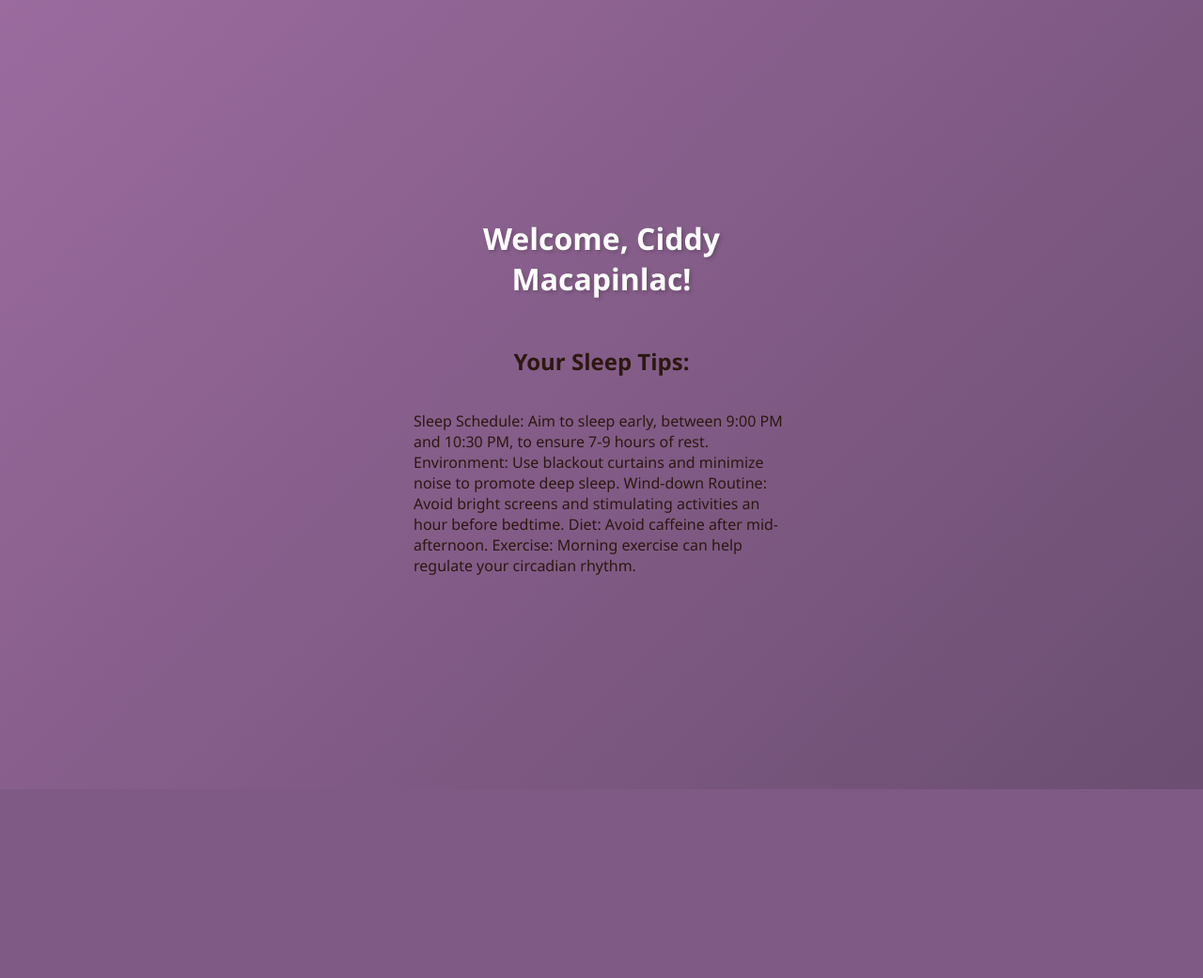
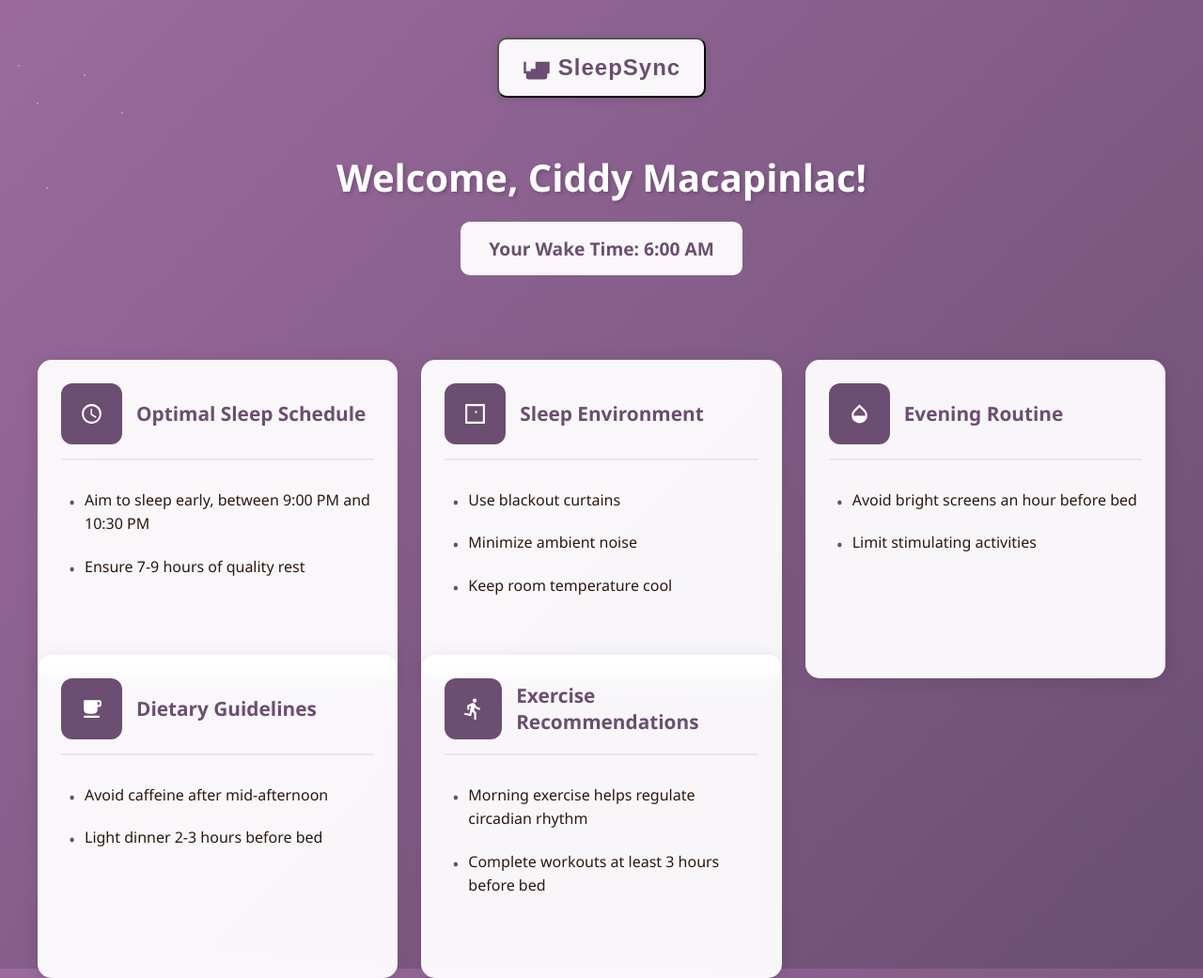
Before and after one commit to ciddysed/SleepSync_Django, a Django app: page /tracker/sleep_tips/ in a window 1280 px wide. Shown: the whole page at 94% size. Before the commit the page ends 840 px from the top, so only its background shows below. Run offline with Django 5.2, Linux system fonts and the light colour scheme; a user stored in the database is signed in.

Commit message:
Updated Sleep_Tips html

```diff
--- a/tracker/templates/tracker/progress_list.html
+++ b/tracker/templates/tracker/progress_list.html
@@ -143,12 +143,12 @@
 <body>
     <div class="stars"></div>
     <div class="container">
-        <div class="logo">
+        <button class="logo" onclick="window.location.href='{% url 'landing_page' %}'">
             <svg viewBox="0 0 24 24">
                 <path d="M19 7h-8v8H3V7H1v10h2v3c0 1.1.9 2 2 2h14c1.1 0 2-.9 2-2v-3h2V7h-2zM7 19h10v-6H7v6z"/>
             </svg>
             <span class="logo-text">SleepSync</span>
-        </div>
+        </button>
         <h1>Sleep Progress List</h1>
         <a href="{% url 'progress_create' %}" class="create-btn">Create New Progress</a>
         <ul>
--- a/tracker/templates/tracker/routine_list.html
+++ b/tracker/templates/tracker/routine_list.html
@@ -151,12 +151,12 @@
 <body>
     <div class="stars"></div>
     <div class="container">
-        <div class="logo">
+        <button class="logo" onclick="window.location.href='{% url 'landing_page' %}'">
             <svg viewBox="0 0 24 24">
                 <path d="M19 7h-8v8H3V7H1v10h2v3c0 1.1.9 2 2 2h14c1.1 0 2-.9 2-2v-3h2V7h-2zM7 19h10v-6H7v6z"/>
             </svg>
             <span class="logo-text">SleepSync</span>
-        </div>
+        </button>
 
         <h2>Relaxation Routine List</h2>
         <a href="{% url 'routine_create' %}" class="create-btn">Add New Routine</a>
--- a/tracker/templates/tracker/sleep_tips.html
+++ b/tracker/templates/tracker/sleep_tips.html
@@ -3,7 +3,7 @@
 <head>
     <meta charset="UTF-8">
     <meta name="viewport" content="width=device-width, initial-scale=1.0">
-    <title>User Dashboard</title>
+    <title>Your Sleep Tips</title>
     <style>
         body {
             font-family: 'Segoe UI', sans-serif;
@@ -13,102 +13,33 @@
             display: flex;
             flex-direction: column;
             align-items: center;
-            justify-content: center;
-            padding: 20px;
+            padding: 40px 20px;
             color: #2c1810;
         }
 
         .container {
             width: 100%;
-            max-width: 400px;
-            position: relative;
+            max-width: 1200px;
             display: flex;
             flex-direction: column;
             align-items: center;
+            gap: 30px;
         }
 
-        h1 {
-            color: #fff;
-            text-shadow: 2px 2px 4px rgba(0,0,0,0.2);
-            margin-bottom: 30px;
+        .header-section {
+            width: 100%;
             text-align: center;
-        }
-
-        form {
-            width: 100%;
-            background: rgba(255, 255, 255, 0.95);
-            padding: 25px;
-            border-radius: 15px;
-            box-shadow: 0 4px 20px rgba(0, 0, 0, 0.2);
-            backdrop-filter: blur(10px);
-        }
-
-        .form-group {
-            margin-bottom: 15px;
-        }
-
-        label {
-            display: block;
-            margin-bottom: 5px;
-            color: #6b4e71;
-            font-weight: 500;
-        }
-
-        input {
-            width: calc(100% - 24px);
-            padding: 12px;
-            margin: 10px 0;
-            border: 2px solid #9b6b9e;
-            border-radius: 8px;
-            background-color: #fff;
-            transition: border-color 0.3s ease;
-        }
-
-        input:focus {
-            outline: none;
-            border-color: #6b4e71;
-            box-shadow: 0 0 5px rgba(107, 78, 113, 0.3);
-        }
-
-        button {
-            width: 100%;
-            padding: 12px;
-            margin: 20px 0 10px;
-            border: none;
-            border-radius: 8px;
-            background-color: #6b4e71;
-            color: white;
-            font-size: 16px;
-            cursor: pointer;
-            transition: background-color 0.3s ease;
-        }
-
-        button:hover {
-            background-color: #9b6b9e;
-        }
-
-        .cancel-link {
-            display: block;
-            text-align: center;
-            margin-top: 15px;
-            text-decoration: none;
-            color: #fff;
-            font-weight: 500;
-            transition: color 0.3s ease;
-        }
-
-        .cancel-link:hover {
-            color: #ddd;
+            margin-bottom: 20px;
         }
 
         .logo {
-            display: flex;
+            display: inline-flex;
             align-items: center;
             gap: 8px;
             padding: 15px 25px;
             background: rgba(255, 255, 255, 0.95);
             border-radius: 10px;
-            margin-bottom: 20px;
+            margin-bottom: 30px;
             box-shadow: 0 2px 10px rgba(0, 0, 0, 0.1);
         }
 
@@ -125,15 +56,109 @@
             letter-spacing: 1px;
         }
 
-        .moon-icon {
+        h1 {
+            color: #fff;
+            text-shadow: 2px 2px 4px rgba(0,0,0,0.2);
+            margin-bottom: 20px;
+            font-size: 2.5em;
+        }
+
+        .wake-time {
+            background: rgba(255, 255, 255, 0.95);
+            padding: 15px 30px;
+            border-radius: 10px;
+            color: #6b4e71;
+            font-weight: bold;
+            font-size: 1.2em;
+            display: inline-block;
+            margin-bottom: 40px;
+        }
+
+        .tips-container {
+            display: grid;
+            grid-template-columns: repeat(auto-fit, minmax(350px, 1fr));
+            gap: 25px;
+            width: 100%;
+            padding: 0 20px;
+        }
+
+        .tip-box {
+            background: rgba(255, 255, 255, 0.95);
+            padding: 25px;
+            border-radius: 15px;
+            box-shadow: 0 4px 20px rgba(0, 0, 0, 0.1);
+            backdrop-filter: blur(10px);
+            transition: all 0.3s ease;
+            height: 100%;
+            display: flex;
+            flex-direction: column;
+        }
+
+        .tip-box:hover {
+            transform: translateY(-5px);
+            box-shadow: 0 6px 25px rgba(0, 0, 0, 0.15);
+        }
+
+        .tip-header {
+            display: flex;
+            align-items: center;
+            gap: 15px;
+            margin-bottom: 20px;
+            padding-bottom: 15px;
+            border-bottom: 2px solid rgba(107, 78, 113, 0.1);
+        }
+
+        .tip-icon {
+            width: 45px;
+            height: 45px;
+            padding: 10px;
+            background: #6b4e71;
+            border-radius: 12px;
+            display: flex;
+            align-items: center;
+            justify-content: center;
+            transition: all 0.3s ease;
+        }
+
+        .tip-box:hover .tip-icon {
+            background: #9b6b9e;
+        }
+
+        .tip-icon svg {
+            width: 25px;
+            height: 25px;
+            fill: white;
+        }
+
+        .tip-title {
+            font-size: 1.3em;
+            font-weight: bold;
+            color: #6b4e71;
+        }
+
+        .tip-content {
+            flex-grow: 1;
+        }
+
+        .tip-list {
+            list-style: none;
+            padding: 0;
+            margin: 0;
+        }
+
+        .tip-list li {
+            padding: 10px 0 10px 25px;
+            color: #2c1810;
+            position: relative;
+            line-height: 1.6;
+        }
+
+        .tip-list li:before {
+            content: "•";
+            color: #6b4e71;
             position: absolute;
-            top: -60px;
-            right: 20px;
-            width: 50px;
-            height: 50px;
-            background: #fff;
-            border-radius: 50%;
-            box-shadow: inset -10px -10px 0 #9b6b9e;
+            left: 8px;
+            font-size: 1.2em;
         }
 
         .stars {
@@ -149,84 +174,82 @@
                 radial-gradient(1px 1px at 130px 80px, white, rgba(0,0,0,0));
         }
 
-        .flatpickr-input {
-            background: white !important;
-            cursor: pointer;
-        }
+        @media (max-width: 768px) {
+            .tips-container {
+                grid-template-columns: 1fr;
+                padding: 0 10px;
+            }
 
-        .flatpickr-calendar {
-            background: rgba(255, 255, 255, 0.95) !important;
-            box-shadow: 0 4px 20px rgba(0, 0, 0, 0.2) !important;
-            border-radius: 10px !important;
-            border: none !important;
-            margin-top: 5px;
-        }
+            .container {
+                padding: 10px;
+            }
 
-        .flatpickr-months {
-            background: #6b4e71 !important;
-            color: white !important;
-            border-radius: 10px 10px 0 0 !important;
-        }
+            h1 {
+                font-size: 2em;
+            }
 
-        .flatpickr-month {
-            color: white !important;
-        }
-
-        .flatpickr-current-month {
-            padding: 10px 0 !important;
-        }
-
-        .flatpickr-monthDropdown-months {
-            color: white !important;
-        }
-
-        .flatpickr-weekday {
-            color: #6b4e71 !important;
-            font-weight: bold !important;
-        }
-
-        .flatpickr-day {
-            color: #2c1810 !important;
-        }
-
-        .flatpickr-day.selected {
-            background: #6b4e71 !important;
-            border-color: #6b4e71 !important;
-            color: white !important;
-        }
-
-        .flatpickr-day:hover {
-            background: #9b6b9e !important;
-            color: white !important;
-        }
-
-        .flatpickr-prev-month,
-        .flatpickr-next-month {
-            color: white !important;
-            fill: white !important;
-        }
-
-        .flatpickr-prev-month:hover,
-        .flatpickr-next-month:hover {
-            opacity: 0.8 !important;
-        }
-
-        .errorlist {
-            color: #ff4444;
-            list-style: none;
-            padding: 0;
-            margin: 5px 0;
-            font-size: 14px;
-
-
+            .wake-time {
+                font-size: 1.1em;
+                padding: 12px 20px;
+            }
         }
     </style>
 </head>
 <body>
+    <div class="stars"></div>
     <div class="container">
-        <h1>Welcome, {{ user.name }}!</h1>
-        <h2>Your Sleep Tips:</h2>
-        <p>{{ sleep_tips }}</p>  <!-- This will show the sleep tips based on preferredWakeTime -->
+        <div class="header-section">
+            <button class="logo" onclick="window.location.href='{% url 'landing_page' %}'">
+                <svg viewBox="0 0 24 24">
+                    <path d="M19 7h-8v8H3V7H1v10h2v3c0 1.1.9 2 2 2h14c1.1 0 2-.9 2-2v-3h2V7h-2zM7 19h10v-6H7v6z"/>
+                </svg>
+                <span class="logo-text">SleepSync</span>
+            </button>
+            <h1>Welcome{% if user.name %}, {{ user.name }}{% endif %}!</h1>
+            {% if preferredWakeTime %}
+                <div class="wake-time">Your Wake Time: {{ preferredWakeTime|time:"g:i A" }}</div>
+            {% endif %}
+        </div>
+
+        <div class="tips-container">
+            {% for category, data in tips.items %}
+                <div class="tip-box">
+                    <div class="tip-header">
+                        <div class="tip-icon">
+                            {% if category == 'schedule' %}
+                                <svg viewBox="0 0 24 24">
+                                    <path d="M12 2C6.5 2 2 6.5 2 12s4.5 10 10 10 10-4.5 10-10S17.5 2 12 2zm0 18c-4.41 0-8-3.59-8-8s3.59-8 8-8 8 3.59 8 8-3.59 8-8 8zm.5-13H11v6l5.2 3.2.8-1.3-4.5-2.7V7z"/>
+                                </svg>
+                            {% elif category == 'environment' %}
+                                <svg viewBox="0 0 24 24">
+                                    <path d="M20 4v16H4V4h16m2-2H2v20h20V2zm-8 9h-2V9h2v2z"/>
+                                </svg>
+                            {% elif category == 'routine' %}
+                                <svg viewBox="0 0 24 24">
+                                    <path d="M17.66 8L12 2.35 6.34 8A8.02 8.02 0 004 13.64c0 2 .78 4.11 2.34 5.67a7.99 7.99 0 0011.32 0c1.56-1.56 2.34-3.67 2.34-5.67A8.02 8.02 0 0017.66 8zM6 14c.01-2 .62-3.27 1.76-4.4L12 5.27l4.24 4.38C17.38 10.77 17.99 12 18 14H6z"/>
+                                </svg>
+                            {% elif category == 'diet' %}
+                                <svg viewBox="0 0 24 24">
+                                    <path d="M20 3H4v10c0 2.21 1.79 4 4 4h6c2.21 0 4-1.79 4-4v-3h2c1.11 0 2-.89 2-2V5c0-1.11-.89-2-2-2zm0 5h-2V5h2v3zM4 19h16v2H4z"/>
+                                </svg>
+                            {% elif category == 'exercise' %}
+                                <svg viewBox="0 0 24 24">
+                                    <path d="M13.49 5.48c1.1 0 2-.9 2-2s-.9-2-2-2-2 .9-2 2 .9 2 2 2zm-3.6 13.9l1-4.4 2.1 2v6h2v-7.5l-2.1-2 .6-3c1.3 1.5 3.3 2.5 5.5 2.5v-2c-1.9 0-3.5-1-4.3-2.4l-1-1.6c-.4-.6-1-1-1.7-1-.3 0-.5.1-.8.1l-5.2 2.2v4.7h2v-3.4l1.8-.7-1.6 8.1-4.9-1-.4 2 7 1.4z"/>
+                                </svg>
+                            {% endif %}
+                        </div>
+                        <div class="tip-title">{{ data.title }}</div>
+                    </div>
+                    <div class="tip-content">
+                        <ul class="tip-list">
+                            {% for tip in data.tips %}
+                                <li>{{ tip }}</li>
+                            {% endfor %}
+                        </ul>
+                    </div>
+                </div>
+            {% endfor %}
+        </div>
     </div>
 </body>
 </html>
--- a/tracker/templates/tracker/sleeptrack_list.html
+++ b/tracker/templates/tracker/sleeptrack_list.html
@@ -142,12 +142,12 @@
 <body>
     <div class="stars"></div>
     <div class="container">
-        <div class="logo">
+        <button class="logo" onclick="window.location.href='{% url 'landing_page' %}'">
             <svg viewBox="0 0 24 24">
                 <path d="M19 7h-8v8H3V7H1v10h2v3c0 1.1.9 2 2 2h14c1.1 0 2-.9 2-2v-3h2V7h-2zM7 19h10v-6H7v6z"/>
             </svg>
             <span class="logo-text">SleepSync</span>
-        </div>
+        </button>
         <h1>Sleep Track List</h1>
         <a href="{% url 'sleeptrack_create' %}" class="create-btn">Create New Sleep Track</a>
         <ul>
--- a/tracker/templates/tracker/user_list.html
+++ b/tracker/templates/tracker/user_list.html
@@ -158,12 +158,12 @@
 <body>
     <div class="stars"></div>
     <div class="container">
-        <div class="logo">
+        <button class="logo" onclick="window.location.href='{% url 'landing_page' %}'">
             <svg viewBox="0 0 24 24">
                 <path d="M19 7h-8v8H3V7H1v10h2v3c0 1.1.9 2 2 2h14c1.1 0 2-.9 2-2v-3h2V7h-2zM7 19h10v-6H7v6z"/>
             </svg>
             <span class="logo-text">SleepSync</span>
-        </div>
+        </button>
 
         <h2>User List</h2>
         <a href="{% url 'user_create' %}" class="create-btn">Add New User</a>
--- a/tracker/views.py
+++ b/tracker/views.py
@@ -240,41 +240,130 @@ from datetime import datetime
 def get_sleep_tips(wake_time):
     wake_hour = wake_time.hour
 
+    # Early Morning (5 AM - 9 AM)
     if 5 <= wake_hour <= 9:
-        return (
-            "Sleep Schedule: Aim to sleep early, between 9:00 PM and 10:30 PM, to ensure 7-9 hours of rest. "
-            "Environment: Use blackout curtains and minimize noise to promote deep sleep. "
-            "Wind-down Routine: Avoid bright screens and stimulating activities an hour before bedtime. "
-            "Diet: Avoid caffeine after mid-afternoon. "
-            "Exercise: Morning exercise can help regulate your circadian rhythm."
-        )
+        return {
+            'schedule': {
+                'title': 'Optimal Sleep Schedule',
+                'icon': 'clock',
+                'tips': ['Aim to sleep early, between 9:00 PM and 10:30 PM', 'Ensure 7-9 hours of quality rest']
+            },
+            'environment': {
+                'title': 'Sleep Environment',
+                'icon': 'moon',
+                'tips': ['Use blackout curtains', 'Minimize ambient noise', 'Keep room temperature cool']
+            },
+            'routine': {
+                'title': 'Evening Routine',
+                'icon': 'book',
+                'tips': ['Avoid bright screens an hour before bed', 'Limit stimulating activities']
+            },
+            'diet': {
+                'title': 'Dietary Guidelines',
+                'icon': 'coffee',
+                'tips': ['Avoid caffeine after mid-afternoon', 'Light dinner 2-3 hours before bed']
+            },
+            'exercise': {
+                'title': 'Exercise Recommendations',
+                'icon': 'activity',
+                'tips': ['Morning exercise helps regulate circadian rhythm', 'Complete workouts at least 3 hours before bed']
+            }
+        }
+
+    # Late Morning (11 AM - 1 PM)
     elif 11 <= wake_hour <= 13:
-        return (
-            "Sleep Schedule: Sleep between midnight and 7:00 AM for consistency. Avoid late-night caffeine. "
-            "Environment: Keep the room dark and quiet for optimal rest. "
-            "Wind-down Routine: Wind down your day with relaxing activities like reading or meditating."
-        )
+        return {
+            'schedule': {
+                'title': 'Sleep Schedule',
+                'icon': 'clock',
+                'tips': ['Sleep between midnight and 7:00 AM', 'Maintain consistent sleep times']
+            },
+            'environment': {
+                'title': 'Room Setup',
+                'icon': 'moon',
+                'tips': ['Keep the room dark and quiet', 'Use white noise if needed']
+            },
+            'routine': {
+                'title': 'Relaxation Routine',
+                'icon': 'book',
+                'tips': ['Read before bed', 'Practice meditation or deep breathing']
+            }
+        }
+
+    # Afternoon (2 PM - 5 PM)
     elif 14 <= wake_hour <= 17:
-        return (
-            "Sleep Schedule: Aim for 7-8 hours of sleep, starting from midnight. Avoid naps too late in the day. "
-            "Environment: Make sure your room is cool and dark. "
-            "Diet: Light meals are best before bedtime, and avoid heavy or spicy foods."
-        )
+        return {
+            'schedule': {
+                'title': 'Sleep Duration',
+                'icon': 'clock',
+                'tips': ['Aim for 7-8 hours of sleep', 'Start bedtime routine from midnight', 'Avoid late afternoon naps']
+            },
+            'environment': {
+                'title': 'Room Conditions',
+                'icon': 'moon',
+                'tips': ['Maintain cool room temperature', 'Ensure complete darkness']
+            },
+            'diet': {
+                'title': 'Evening Diet',
+                'icon': 'coffee',
+                'tips': ['Choose light meals before bed', 'Avoid spicy and heavy foods']
+            }
+        }
+
+    # Evening (6 PM - 9 PM)
     elif 18 <= wake_hour <= 21:
-        return (
-            "Sleep Schedule: Sleep between 10:00 PM and 6:00 AM for best results. "
-            "Environment: Use blackout curtains and noise reduction techniques. "
-            "Diet: Avoid excessive caffeine intake in the evening. "
-            "Wind-down Routine: Avoid stimulating activities before bed."
-        )
+        return {
+            'schedule': {
+                'title': 'Sleep Timing',
+                'icon': 'clock',
+                'tips': ['Sleep between 10:00 PM and 6:00 AM', 'Follow a consistent schedule']
+            },
+            'environment': {
+                'title': 'Sleep Environment',
+                'icon': 'moon',
+                'tips': ['Use blackout curtains', 'Implement noise reduction']
+            },
+            'diet': {
+                'title': 'Evening Habits',
+                'icon': 'coffee',
+                'tips': ['Avoid evening caffeine', 'Stay hydrated during the day']
+            },
+            'routine': {
+                'title': 'Night Routine',
+                'icon': 'book',
+                'tips': ['Avoid stimulating activities', 'Practice calming exercises']
+            }
+        }
+
+    # Night (10 PM - 11 PM)
     elif 22 <= wake_hour <= 23:
-        return (
-            "Sleep Schedule: Consider sleeping before midnight to wake up refreshed. "
-            "Environment: Minimize light exposure and make your bedroom relaxing. "
-            "Wind-down Routine: Begin relaxing at least an hour before sleep."
-        )
+        return {
+            'schedule': {
+                'title': 'Night Schedule',
+                'icon': 'clock',
+                'tips': ['Sleep before midnight', 'Plan for complete sleep cycles']
+            },
+            'environment': {
+                'title': 'Bedroom Setup',
+                'icon': 'moon',
+                'tips': ['Minimize light exposure', 'Create a relaxing atmosphere']
+            },
+            'routine': {
+                'title': 'Pre-sleep Routine',
+                'icon': 'book',
+                'tips': ['Begin relaxing an hour before sleep', 'Practice gentle stretching']
+            }
+        }
+
+    # Default/Other Hours
     else:
-        return "Sleep Schedule: Sleep as per your routine, and ensure you maintain consistent wake-up times."
+        return {
+            'schedule': {
+                'title': 'General Guidelines',
+                'icon': 'clock',
+                'tips': ['Maintain consistent wake-up times', 'Adjust sleep schedule gradually']
+            }
+        }
 
 
 
@@ -283,10 +372,49 @@ def sleep_tips(request):
     user = request.user
 
     # Fetch preferredWakeTime from the logged-in user's profile
-    preferredWakeTime = user.preferredWakeTime  # assuming preferredWakeTime is stored as a TimeField
+    preferredWakeTime = user.preferredWakeTime
 
-    # Get sleep tips based on wake time
-    sleep_tips = get_sleep_tips(preferredWakeTime)
+    # Get structured sleep tips based on wake time
+    tips = get_sleep_tips(preferredWakeTime)
 
-    # Render to the dashboard template
-    return render(request, 'tracker/sleep_tips.html', {'sleep_tips': sleep_tips})
+    # Create context with user info and structured tips
+    context = {
+        'user': user,
+        'preferredWakeTime': preferredWakeTime,
+        'tips': tips,  # This now contains the structured dictionary of tips
+        'categories': {
+            'schedule': {
+                'name': 'Sleep Schedule',
+                'icon': '''<svg viewBox="0 0 24 24">
+                    <path d="M12 2C6.5 2 2 6.5 2 12s4.5 10 10 10 10-4.5 10-10S17.5 2 12 2zm0 18c-4.41 0-8-3.59-8-8s3.59-8 8-8 8 3.59 8 8-3.59 8-8 8zm.5-13H11v6l5.2 3.2.8-1.3-4.5-2.7V7z"/>
+                </svg>'''
+            },
+            'environment': {
+                'name': 'Sleep Environment',
+                'icon': '''<svg viewBox="0 0 24 24">
+                    <path d="M20 4v16H4V4h16m2-2H2v20h20V2zm-8 9h-2V9h2v2z"/>
+                </svg>'''
+            },
+            'routine': {
+                'name': 'Evening Routine',
+                'icon': '''<svg viewBox="0 0 24 24">
+                    <path d="M17.66 8L12 2.35 6.34 8A8.02 8.02 0 004 13.64c0 2 .78 4.11 2.34 5.67a7.99 7.99 0 0011.32 0c1.56-1.56 2.34-3.67 2.34-5.67A8.02 8.02 0 0017.66 8zM6 14c.01-2 .62-3.27 1.76-4.4L12 5.27l4.24 4.38C17.38 10.77 17.99 12 18 14H6z"/>
+                </svg>'''
+            },
+            'diet': {
+                'name': 'Diet Guidelines',
+                'icon': '''<svg viewBox="0 0 24 24">
+                    <path d="M20 3H4v10c0 2.21 1.79 4 4 4h6c2.21 0 4-1.79 4-4v-3h2c1.11 0 2-.89 2-2V5c0-1.11-.89-2-2-2zm0 5h-2V5h2v3zM4 19h16v2H4z"/>
+                </svg>'''
+            },
+            'exercise': {
+                'name': 'Exercise Tips',
+                'icon': '''<svg viewBox="0 0 24 24">
+                    <path d="M13.49 5.48c1.1 0 2-.9 2-2s-.9-2-2-2-2 .9-2 2 .9 2 2 2zm-3.6 13.9l1-4.4 2.1 2v6h2v-7.5l-2.1-2 .6-3c1.3 1.5 3.3 2.5 5.5 2.5v-2c-1.9 0-3.5-1-4.3-2.4l-1-1.6c-.4-.6-1-1-1.7-1-.3 0-.5.1-.8.1l-5.2 2.2v4.7h2v-3.4l1.8-.7-1.6 8.1-4.9-1-.4 2 7 1.4z"/>
+                </svg>'''
+            }
+        }
+    }
+
+    # Render the template with the structured context
+    return render(request, 'tracker/sleep_tips.html', context)
```
Also changed, not shown: db.sqlite3.
